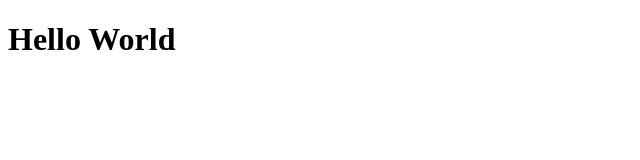
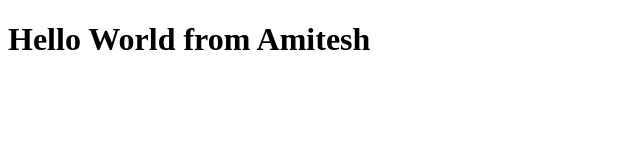
Before and after one commit to amiteshbunti/Repo1, a plain HTML site: page index.html in a window 1280 px wide. Shown: the whole page, without its empty margins (0-640 px from the left). Drawn offline with Linux system fonts and the light colour scheme.

Commit message:
Updated code

```diff
--- a/index.html
+++ b/index.html
@@ -7,7 +7,7 @@
 </head>
 <body>
     <h1>
-        Hello World
+        Hello World from Amitesh
     </h1>
 </body>
 </html>
```
